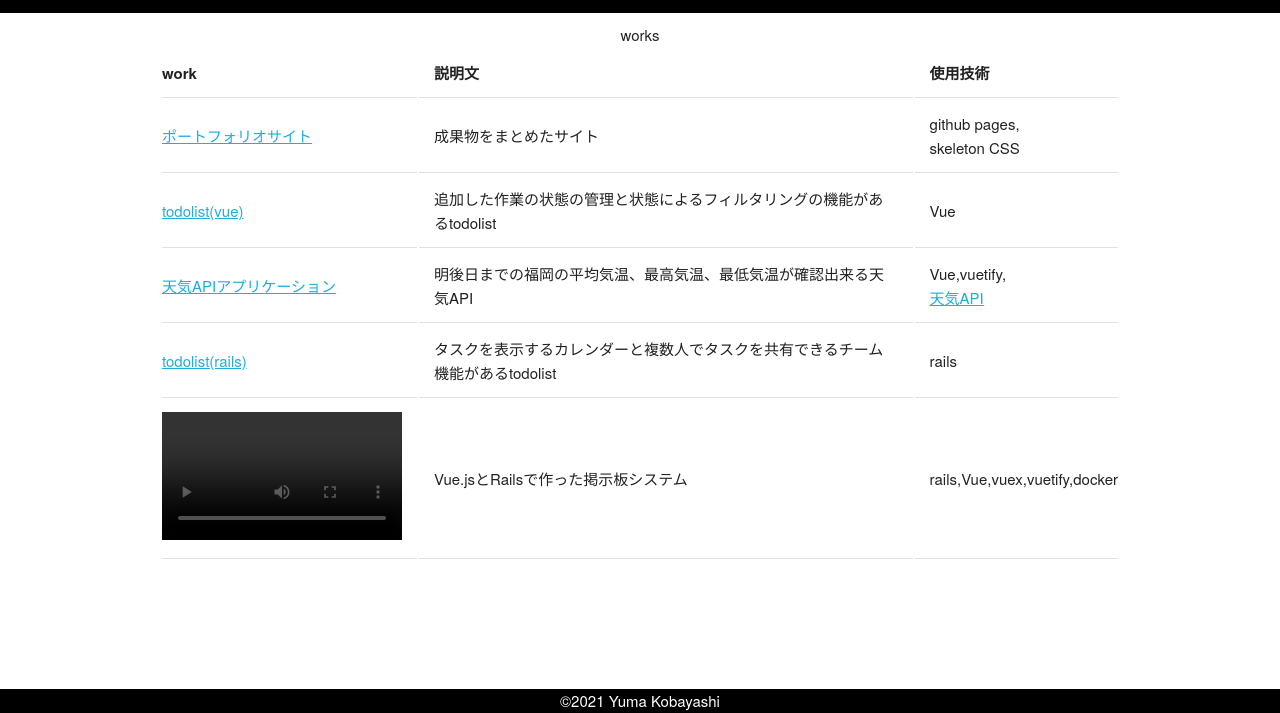
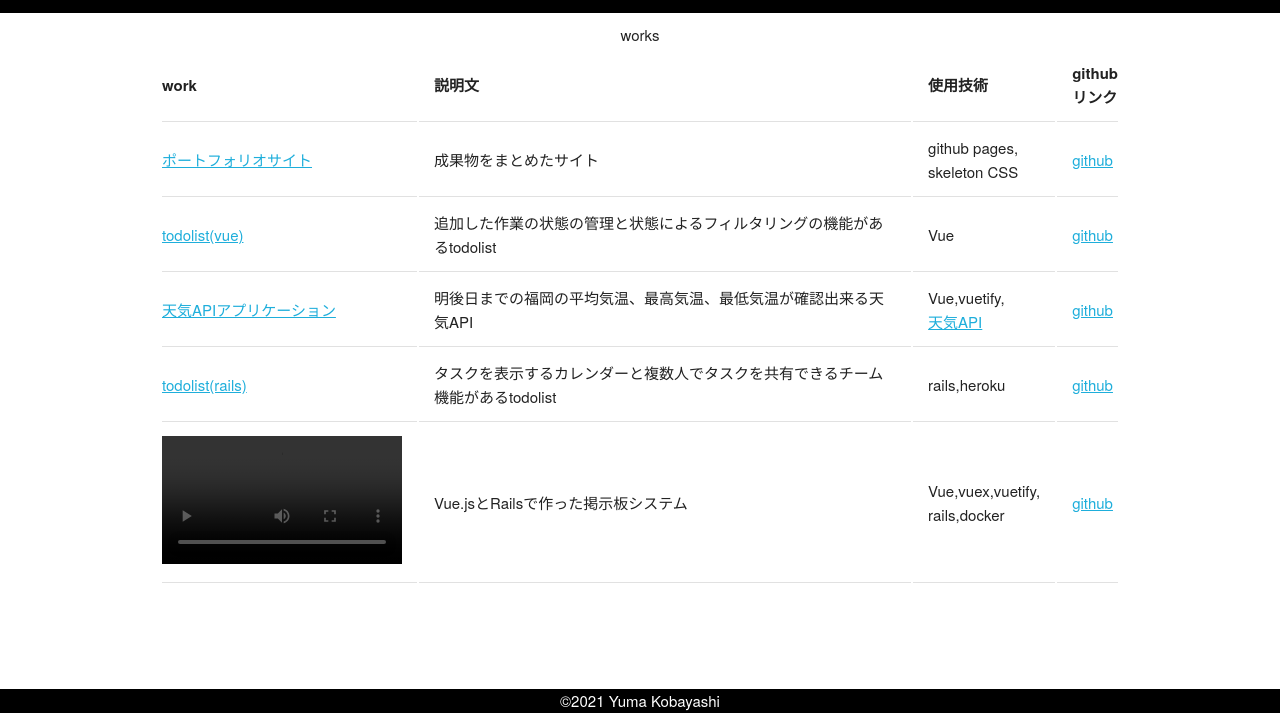
Before and after one commit to yuma6/po, a plain HTML site: page works.html in a window 1280 px wide. Shown: the part 87-800 px from the top of the page. Drawn offline with nearby package versions, Linux system fonts and the light colour scheme; grey boxes are pictures that could not be loaded.

Commit message:
レポジトリ リング追加

```diff
--- a/works.html
+++ b/works.html
@@ -37,31 +37,37 @@
                             <th>work</th>
                             <th>説明文</th>
                             <th>使用技術</th>
+                            <th>github<br>リンク</th>
                         </tr>
                         <tr>
                             <td><a href="https://yuma6.github.io/po/">ポートフォリオサイト</a></th>
                             <td>成果物をまとめたサイト</th>
                             <td>github pages,<br>skeleton CSS</th>
+                            <td><a href="https://github.com/yuma6/po">github</a></td>
                         </tr>
                         <tr>
                             <td><a href="https://yuma6.github.io/todolist_lms/">todolist(vue)</a></td>
                             <td>追加した作業の状態の管理と状態によるフィルタリングの機能があるtodolist</td>
                             <td>Vue</td>
+                            <td><a href="https://github.com/yuma6/todolist_lms">github</a></td>
                         </tr>
                         <tr>
                             <td><a href="https://yuma6.github.io/project_exam/">天気APIアプリケーション</a></td>
                             <td>明後日までの福岡の平均気温、最高気温、最低気温が確認出来る天気API</td>
                             <td>Vue,vuetify,<br><a href="https://wttr.in/">天気API</a></td>
+                            <td><a href="https://github.com/yuma6/project_exam">github</a></td>
                         </tr>
                         <tr>
                             <td><a href="https://fathomless-coast-15859.herokuapp.com/">todolist(rails)</a></td>
                             <td>タスクを表示するカレンダーと複数人でタスクを共有できるチーム機能があるtodolist</td>
-                            <td>rails</td>
+                            <td>rails,heroku</td>
+                            <td><a href="https://github.com/yuma6/ruby_todo_app">github</a></td>
                         </tr>
                         <tr>
                             <td><video src="docker_board_video.mp4" controls></video></td>
                             <td>Vue.jsとRailsで作った掲示板システム</td>
-                            <td>rails,Vue,vuex,vuetify,docker</td>
+                            <td>Vue,vuex,vuetify,<br>rails,docker</td>
+                            <td><a href="https://github.com/yuma6/docker_board">github</a></td>
                         </tr>
                     </table>
                 </div>
```
